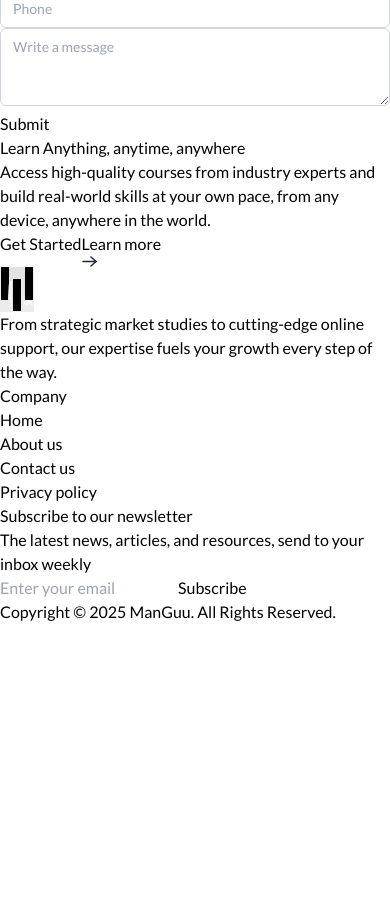
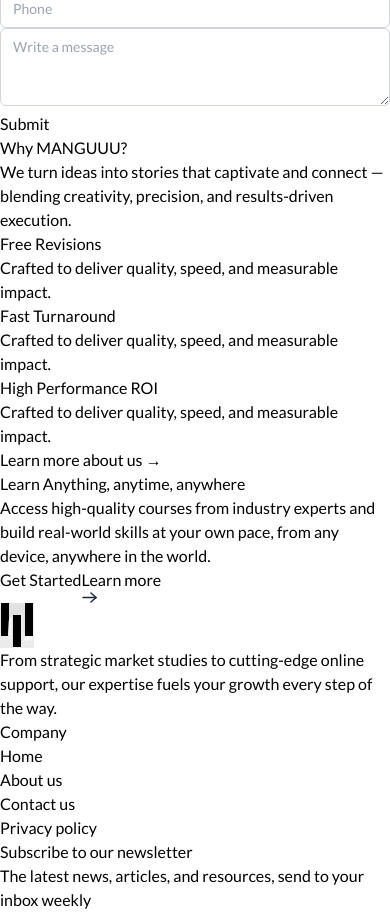
Before and after one commit to dipto230/MANG-WEBSITE, a React (Vite) app: page / in a window 390 px wide. Shown: the part 8700-9616 px from the top of the page. Before the commit the page ends 9324 px from the top, so only its background shows below. Built offline with nearby package versions, Linux system fonts and the light colour scheme; no server answers; a web font is replaced by a local one.

Commit message:
about us section done

```diff
--- a/src/pages/common/About.jsx
+++ b/src/pages/common/About.jsx
@@ -1,9 +1,69 @@
-import React from 'react'
+import React from "react";
 
 const About = () => {
   return (
-    <div>About</div>
-  )
-}
+    <section className="w-full bg-white py-24">
+      <div className="max-w-6xl mx-auto px-6 text-center">
 
-export default About
+        {/* Heading */}
+        <h2 className="text-4xl md:text-5xl font-extrabold text-gray-900">
+          Why MANGUUU?
+        </h2>
+
+        <p className="mt-6 max-w-3xl mx-auto text-gray-600 leading-relaxed">
+          At Manguiu, we turn ideas into stories that captivate and connect.
+          With creativity, precision, and a focus on results, we deliver
+          content that makes your brand stand out and leaves a lasting impression.
+        </p>
+
+        {/* Divider */}
+        <div className="w-full h-px bg-gray-200 my-14" />
+
+        {/* Cards */}
+        <div className="grid grid-cols-1 md:grid-cols-2 lg:grid-cols-3 gap-6 text-left">
+
+          {[
+            {
+              title: "Free Revisions",
+              desc: "We make sure your final output is exactly how you envisioned it at no extra cost.",
+            },
+            {
+              title: "Quick Turnaround Time",
+              desc: "We deliver efficiently without compromising on quality.",
+            },
+            {
+              title: "Smooth Collaboration",
+              desc: "Transparent workflow, clear communication, and dedicated project managers.",
+            },
+            {
+              title: "Data Security",
+              desc: "Your files and project details are handled with strict confidentiality.",
+            },
+            {
+              title: "Multi-Platform Compatibility",
+              desc: "Optimized content for all devices, screen sizes, and platforms.",
+            },
+            {
+              title: "High Performance & ROI",
+              desc: "Strategy-driven content that boosts engagement and conversions.",
+            },
+          ].map((item, i) => (
+            <div
+              key={i}
+              className="border border-gray-200 rounded-xl p-6 hover:shadow-md transition"
+            >
+              <h4 className="text-lg font-semibold text-gray-900 mb-2">
+                {item.title}
+              </h4>
+              <p className="text-gray-600 text-sm leading-relaxed">
+                {item.desc}
+              </p>
+            </div>
+          ))}
+        </div>
+      </div>
+    </section>
+  );
+};
+
+export default About;
--- /dev/null
+++ b/src/pages/common/AboutPreview.jsx
@@ -0,0 +1,51 @@
+import React from "react";
+import { useNavigate } from "react-router-dom";
+
+const AboutPreview = () => {
+  const navigate = useNavigate();
+
+  return (
+    <section className="w-full bg-gray-50 py-20">
+      <div className="max-w-5xl mx-auto px-6 text-center">
+
+        <h2 className="text-3xl md:text-4xl font-extrabold text-gray-900">
+          Why MANGUUU?
+        </h2>
+
+        <p className="mt-4 text-gray-600 max-w-3xl mx-auto">
+          We turn ideas into stories that captivate and connect — blending
+          creativity, precision, and results-driven execution.
+        </p>
+
+        {/* Highlight Cards (short) */}
+        <div className="grid grid-cols-1 md:grid-cols-3 gap-6 mt-12 text-left">
+          {[
+            "Free Revisions",
+            "Fast Turnaround",
+            "High Performance ROI",
+          ].map((title, i) => (
+            <div
+              key={i}
+              className="border border-gray-200 rounded-lg p-6 bg-white hover:shadow-md transition"
+            >
+              <h4 className="font-semibold text-gray-900">{title}</h4>
+              <p className="text-sm text-gray-600 mt-2">
+                Crafted to deliver quality, speed, and measurable impact.
+              </p>
+            </div>
+          ))}
+        </div>
+
+        {/* CTA */}
+        <button
+          onClick={() => navigate("/about")}
+          className="mt-10 inline-flex items-center gap-2 text-blue-600 font-medium hover:underline"
+        >
+          Learn more about us →
+        </button>
+      </div>
+    </section>
+  );
+};
+
+export default AboutPreview;
--- a/src/pages/student/Home.jsx
+++ b/src/pages/student/Home.jsx
@@ -8,6 +8,7 @@
 import ServicesPreview from '../common/ServicesPreview'
 import Footer from '../../components/student/Footer'
 import LegacyInquirySection from '../common/LegacyInquirySection'
+import AboutPreview from '../common/AboutPreview'
 
 
 
@@ -20,7 +21,8 @@
       <ProjectsSection/>
       <TestimonialsSection />
       <ServicesPreview />
-      <LegacyInquirySection/>
+      <LegacyInquirySection />
+      <AboutPreview/>
       <CallToAction />
       <Footer/>
     </div>
```
